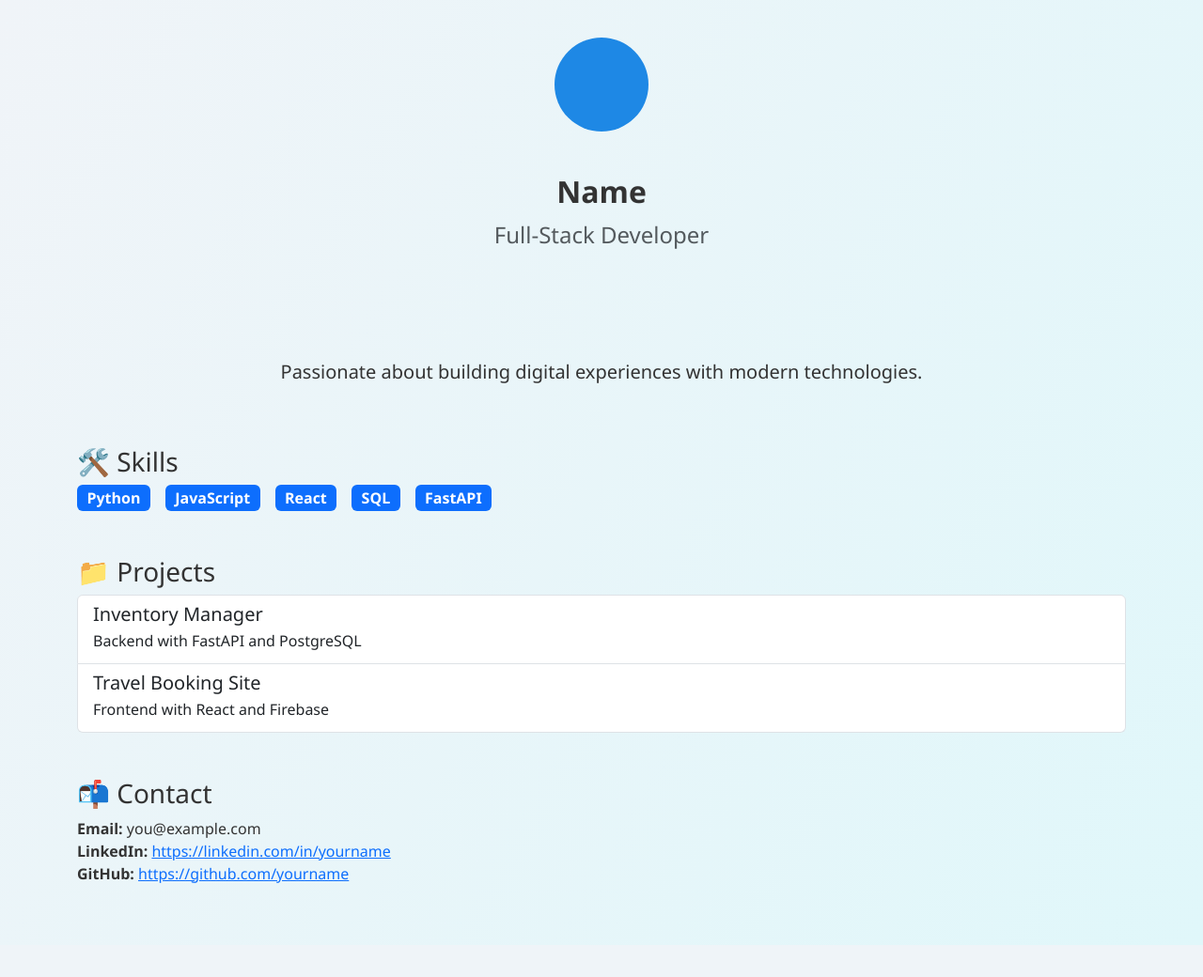
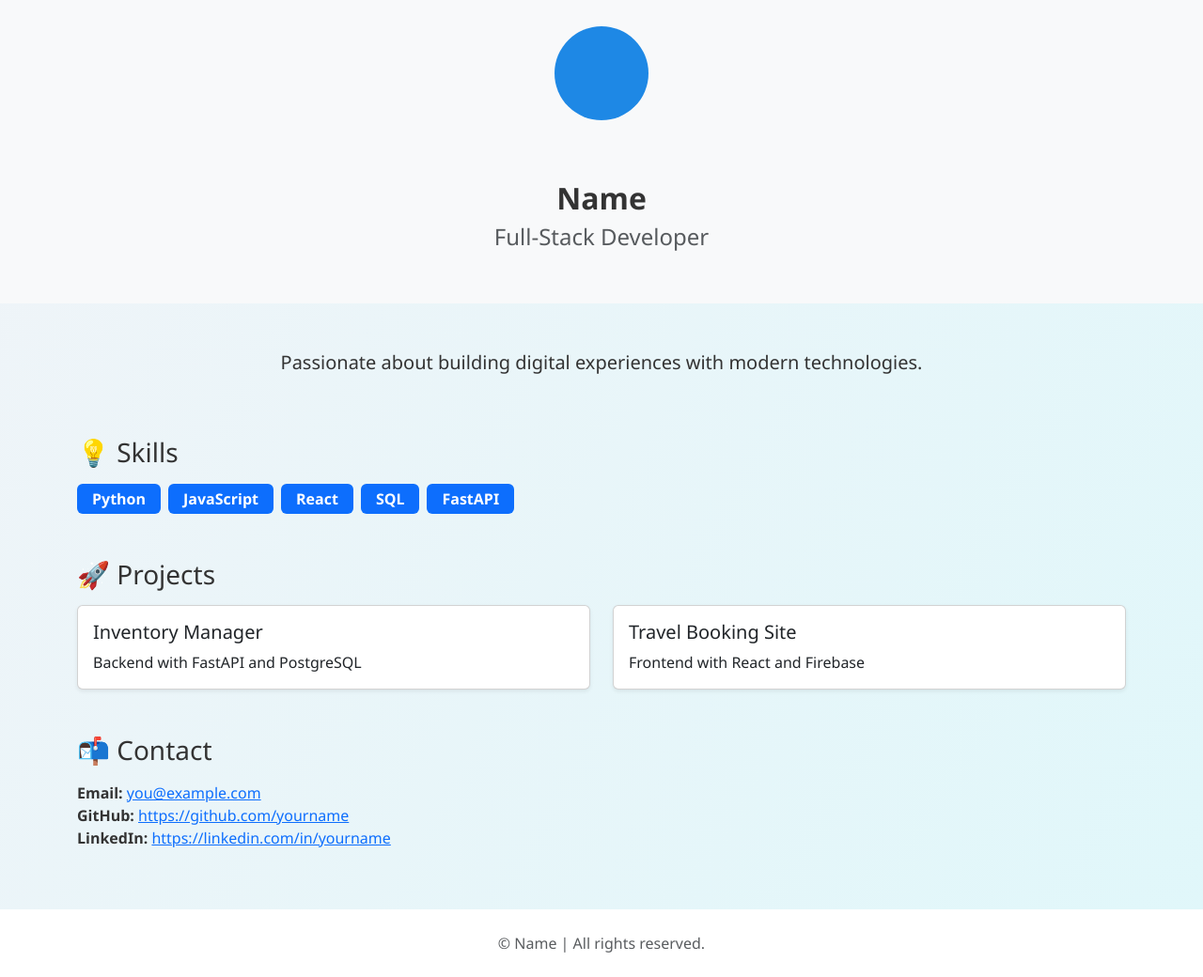
Before and after one commit to danai06495/portfolio-template-python, a Flask app: page / in a window 1280 px wide. Shown: the whole page at 94% size. Before the commit the page ends 1006 px from the top, so only its background shows below. Run offline with Flask 3, Linux system fonts and the light colour scheme.

Commit message:
Update index

```diff
--- a/templates/index.html
+++ b/templates/index.html
@@ -2,68 +2,77 @@
 <html lang="en">
 <head>
   <meta charset="UTF-8">
-  <title>{{ profile.name }} - Portfolio</title>
-  <link rel="stylesheet" href="https://cdn.jsdelivr.net/npm/bootstrap@5.3.0/dist/css/bootstrap.min.css">
+  <meta name="viewport" content="width=device-width, initial-scale=1">
+  <title>{{ profile.name }} | Portfolio</title>
+  <link href="https://cdn.jsdelivr.net/npm/bootstrap@5.3.0/dist/css/bootstrap.min.css" rel="stylesheet">
   <link rel="stylesheet" href="{{ url_for('static', filename='style.css') }}">
 </head>
 <body>
 
-  <!-- Hero Section -->
-  <section class="hero">
-    <div class="ball"></div>
-    <div class="animated-text">{{ profile.name }}</div>
-    <h4 class="text-muted mt-2">{{ profile.title }}</h4>
+  <!-- HERO SECTION -->
+  <section class="hero d-flex flex-column justify-content-center align-items-center text-center p-5 bg-light">
+    <div class="ball mb-4"></div>
+    <h1 class="animated-text display-4 fw-bold">{{ profile.name }}</h1>
+    <h4 class="text-muted">{{ profile.title }}</h4>
   </section>
 
-  <!-- About -->
-  <div class="container my-5">
+  <!-- ABOUT SECTION -->
+  <section class="container my-5">
     <div class="row">
-      <div class="col-md-12 text-center">
+      <div class="col text-center">
         <p class="lead">{{ profile.bio }}</p>
       </div>
     </div>
 
-    <!-- Skills -->
+    <!-- SKILLS -->
     <div class="row mt-5">
-      <div class="col-md-12">
-        <h3>🛠️ Skills</h3>
-        <div class="d-flex flex-wrap gap-3">
+      <div class="col">
+        <h3 class="mb-3">💡 Skills</h3>
+        <div class="d-flex flex-wrap gap-2">
           {% for skill in profile.skills %}
-            <span class="badge bg-primary fs-6">{{ skill }}</span>
+            <span class="badge bg-primary fs-6 py-2 px-3">{{ skill }}</span>
           {% endfor %}
         </div>
       </div>
     </div>
 
-    <!-- Projects -->
+    <!-- PROJECTS -->
     <div class="row mt-5">
-      <div class="col-md-12">
-        <h3>📁 Projects</h3>
-        <div class="list-group">
+      <div class="col">
+        <h3 class="mb-3">🚀 Projects</h3>
+        <div class="row g-4">
           {% for project in profile.projects %}
-            <div class="list-group-item">
-              <h5 class="mb-1">{{ project.name }}</h5>
-              <p class="mb-1">{{ project.desc }}</p>
+          <div class="col-md-6">
+            <div class="card shadow-sm h-100">
+              <div class="card-body">
+                <h5 class="card-title">{{ project.name }}</h5>
+                <p class="card-text">{{ project.desc }}</p>
+              </div>
             </div>
+          </div>
           {% endfor %}
         </div>
       </div>
     </div>
 
-    <!-- Contact -->
+    <!-- CONTACT -->
     <div class="row mt-5">
-      <div class="col-md-12">
-        <h3>📬 Contact</h3>
+      <div class="col">
+        <h3 class="mb-3">📬 Contact</h3>
         <ul class="list-unstyled">
-          <li><strong>Email:</strong> {{ profile.contacts.email }}</li>
+          <li><strong>Email:</strong> <a href="mailto:{{ profile.contacts.email }}">{{ profile.contacts.email }}</a></li>
+          <li><strong>GitHub:</strong> <a href="{{ profile.contacts.github }}" target="_blank">{{ profile.contacts.github }}</a></li>
           <li><strong>LinkedIn:</strong> <a href="{{ profile.contacts.linkedin }}" target="_blank">{{ profile.contacts.linkedin }}</a></li>
-          <li><strong>GitHub:</strong> <a href="{{ profile.contacts.github }}" target="_blank">{{ profile.contacts.github }}</a></li>
         </ul>
       </div>
     </div>
-  </div>
+  </section>
 
-  <!-- Bootstrap JS -->
+  <!-- FOOTER -->
+  <footer class="text-center py-4 text-muted bg-white">
+    &copy; {{ profile.name }} | All rights reserved.
+  </footer>
+
   <script src="https://cdn.jsdelivr.net/npm/bootstrap@5.3.0/dist/js/bootstrap.bundle.min.js"></script>
 </body>
 </html>
```
